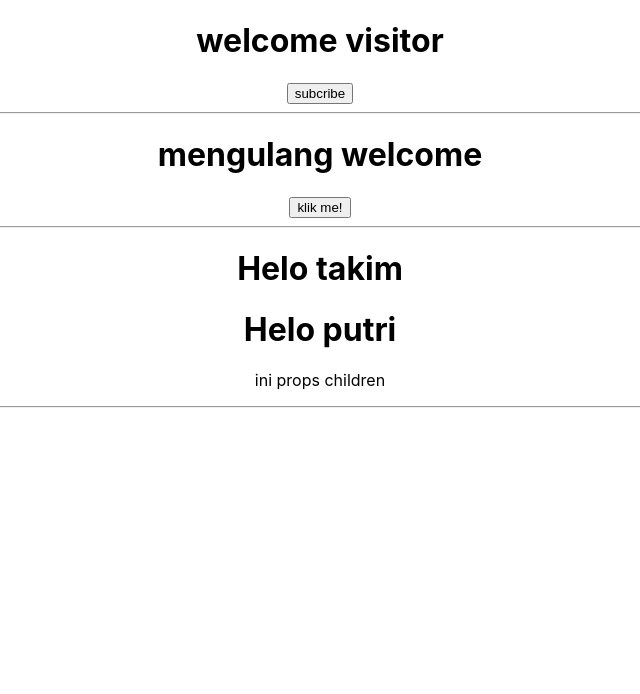
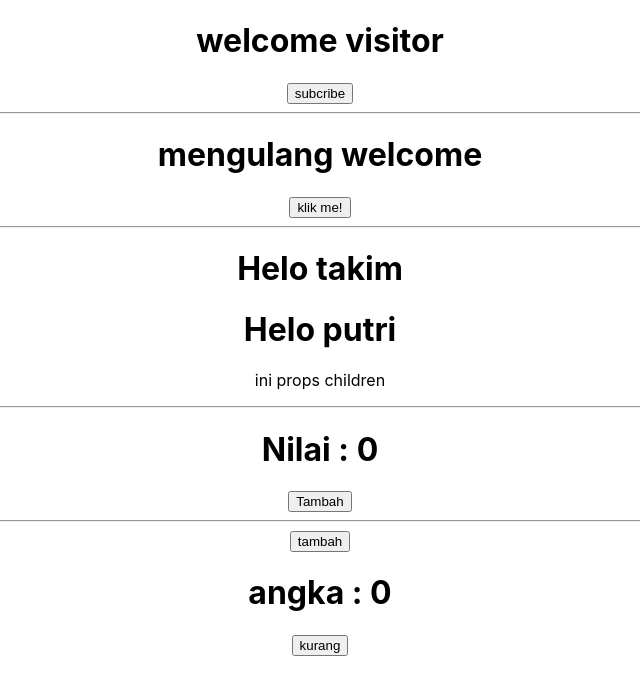
Before and after one commit to thelast7/belajar-react, a React (Create React App) app: page / in a window 1280 px wide. Shown: the top 694 px of the page, without its empty margins (320-960 px from the left). Built offline with nearby package versions, Linux system fonts and the light colour scheme.

Commit message:
tambah dan kurang dengan setState

```diff
--- a/src/App.js
+++ b/src/App.js
@@ -4,6 +4,8 @@ import './App.css';
 import Welcome from './testState/Welcome'
 import Welcome2 from './testState2/Welcome2'
 import Hello from './testProps/Hello'
+import Tambah from './testCounter/Tambah'
+import Tambah2 from './testCounter2/Tambah2'
 
 class App extends Component {
   render() {
@@ -19,6 +21,9 @@ class App extends Component {
           <p>ini props children</p>
         </Hello>
         <hr />
+        <Tambah />
+        <hr />
+        <Tambah2 />
       </div>
     );
   }
--- /dev/null
+++ b/src/testCounter/Tambah.js
@@ -0,0 +1,27 @@
+import React, { Component } from 'react'
+
+class Tambah extends Component {
+    constructor(props){
+        super(props)
+        this.state = {
+            count: 0
+        }
+    }
+
+    nilaiBertambah(){
+        this.setState ({
+            count: this.state.count +1
+        })
+    }
+
+    render() {
+        return(
+            <div>
+                <h1>Nilai : {this.state.count}</h1>
+                <button onClick={()=> this.nilaiBertambah()}>Tambah</button>
+            </div>
+        )
+    }
+}
+
+export default Tambah
--- /dev/null
+++ b/src/testCounter2/Tambah2.js
@@ -0,0 +1,37 @@
+import React, { Component } from 'react'
+
+class Tambah2 extends Component {
+    constructor(props){
+        super(props)
+        this.state= {
+            count: 0
+        }
+    }
+
+    nilaiBertambah(){
+        this.setState({
+            count: this.state.count +1
+        })
+    }
+
+    nilaiBerkurang(){
+        if(this.state.count > 0){
+            this.setState({
+                count: this.state.count -1
+            })
+        }
+
+    }
+
+    render(){
+        return (
+            <div>
+                <button onClick={() => this.nilaiBertambah()}>tambah</button>
+                <h1>angka : {this.state.count}</h1>
+                <button onClick={() => this.nilaiBerkurang()}>kurang</button>
+            </div>
+        )
+    }
+}
+
+export default Tambah2
```
